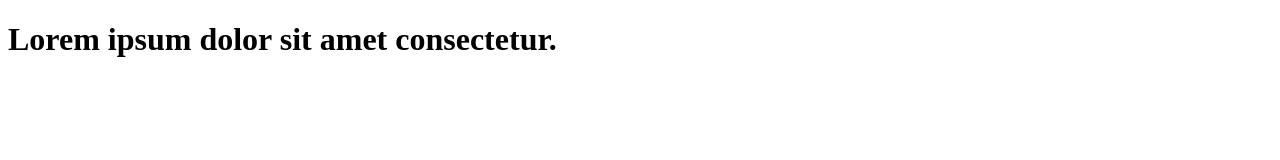
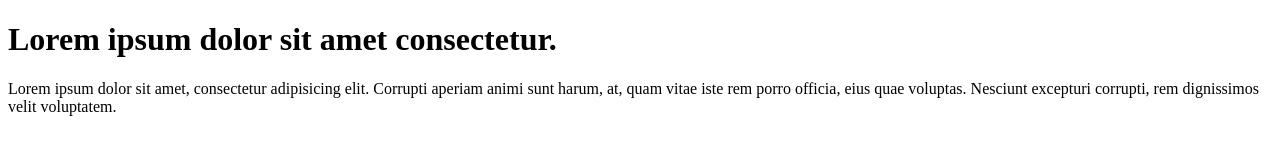
Before and after one commit to ambika-1513/LearningGit, a plain HTML site: page index.html in a window 1280 px wide. Drawn offline with Linux system fonts and the light colour scheme.

Commit message:
Add para to code

```diff
--- a/index.html
+++ b/index.html
@@ -7,5 +7,6 @@
 </head>
 <body>
     <h1>Lorem ipsum dolor sit amet consectetur.</h1>
+    <p>Lorem ipsum dolor sit amet, consectetur adipisicing elit. Corrupti aperiam animi sunt harum, at, quam vitae iste rem porro officia, eius quae voluptas. Nesciunt excepturi corrupti, rem dignissimos velit voluptatem.</p>
 </body>
 </html>
```
